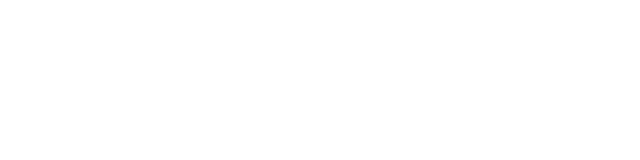
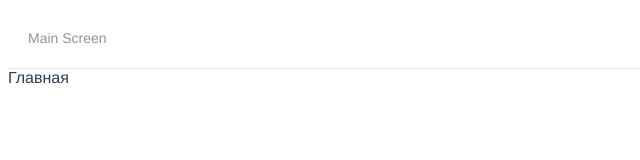
Before and after one commit to katseliv/healthcare-frontend, a Vue app: page /portal/main-screen in a window 1280 px wide. Before the commit this address had no page. Shown: the top 160 px of the page, without its empty margins (0-640 px from the left). Built offline with nearby package versions, Linux system fonts and the light colour scheme.

Commit message:
MainContainer renamed to Portal. MainScreen and PortalNav added. MainScreen added to router

```diff
--- a/src/App.vue
+++ b/src/App.vue
@@ -3,8 +3,6 @@
 </template>
 
 <script lang="ts">
-import MainContainer from "./views/MainContainer.vue";
-
 export default {
   name: "App",
 };
--- /dev/null
+++ b/src/components/MainScreen.vue
@@ -0,0 +1,19 @@
+<template>
+  <div class="div">Главная</div>
+</template>
+
+<script lang="ts">
+import { defineComponent } from "vue";
+
+export default defineComponent({
+  data() {
+    return {
+      src: "../assets/img/main-screen.jpg",
+    };
+  },
+});
+</script>
+
+
+<style scoped>
+</style>
--- /dev/null
+++ b/src/components/PortalNav.vue
@@ -0,0 +1,22 @@
+<template>
+  <el-menu
+    mode="horizontal"
+    class="main-menu"
+    :router="routerMode"
+    default-active="/authorization/login"
+  >
+    <el-menu-item index="/portal/main-screen"> Main Screen </el-menu-item>
+  </el-menu>
+</template>
+
+<script lang="ts">
+import { defineComponent } from "vue";
+
+export default defineComponent({
+  data() {
+    return {
+      routerMode: true,
+    };
+  },
+});
+</script>
--- a/src/router/index.ts
+++ b/src/router/index.ts
@@ -4,15 +4,22 @@
 import Login from "../components/Login.vue"
 import PatientRegistration from "../components/PatientRegistration.vue"
 import AdminRegistration from "../components/AdminRegistration.vue"
-import MainContainer from "../views/MainContainer.vue"
+import Portal from "../views/MainContainer.vue"
 import authGuard from "./guards/auth-guard";
+import MainScreen from "../components/MainScreen.vue"
 
 const routes: Array<RouteRecordRaw> = [
   {
     path: '/portal',
     name: 'portal',
-    component: MainContainer,
-    beforeEnter: authGuard
+    component: Portal,
+    // beforeEnter: authGuard
+    children: [
+      {
+        path: 'main-screen',
+        component: MainScreen
+      }
+    ]
   },
   {
     path: '/authorization',
--- a/src/views/AuthorizationPage.vue
+++ b/src/views/AuthorizationPage.vue
@@ -1,5 +1,5 @@
 <template>
-  <div>
+  <header>
     <el-menu
       mode="horizontal"
       class="main-menu"
@@ -14,8 +14,8 @@
         Admin registration
       </el-menu-item>
     </el-menu>
-  </div>
-  <router-view />
+  </header>
+  <main><router-view /></main>
 </template>
 
 <script lang="ts">
--- a/src/views/MainContainer.vue
+++ b/src/views/MainContainer.vue
@@ -1,11 +1,19 @@
 <template>
-  <div>Главная страница</div>
+  <header>
+    <PortalNav />
+  </header>
+  <main>
+    <router-view />
+  </main>
 </template>
 
 <script lang="ts">
 import { defineComponent } from "vue";
-
+import PortalNav from "../components/PortalNav.vue";
 export default defineComponent({
   name: "MainContainer",
+  components: {
+    PortalNav,
+  },
 });
 </script>
```
Also changed, not shown: 1 other file (tests, documents, lock files or other folders).
